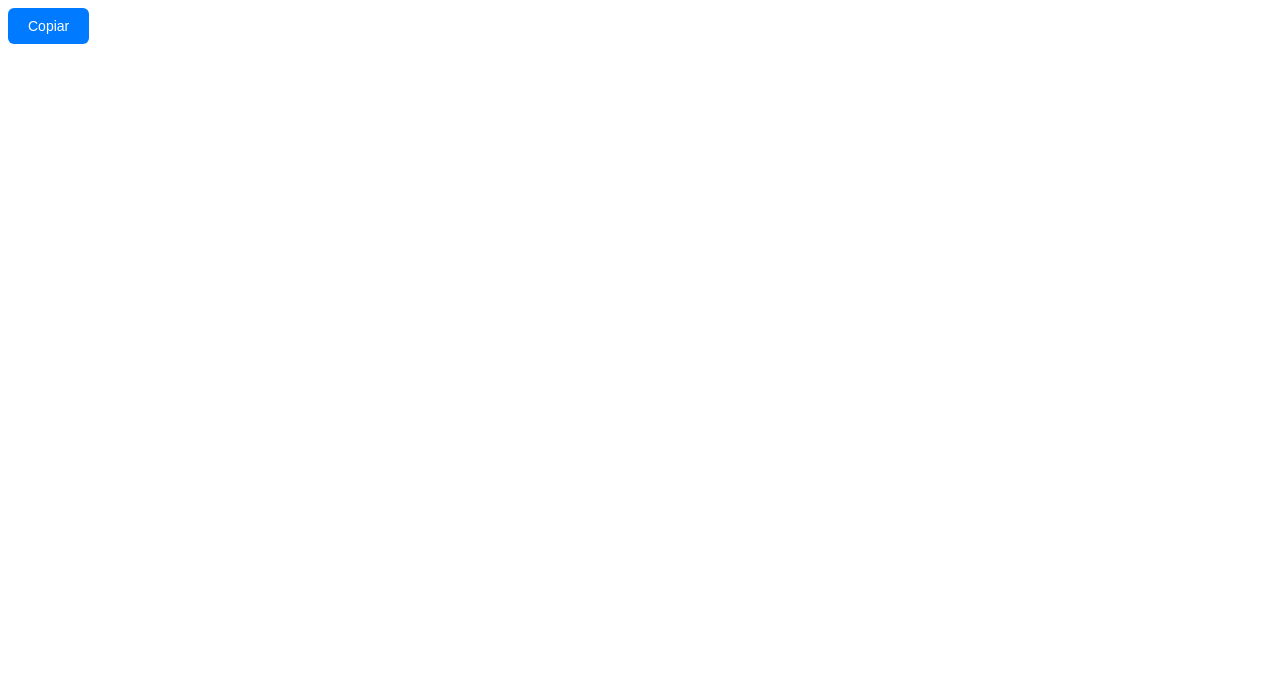
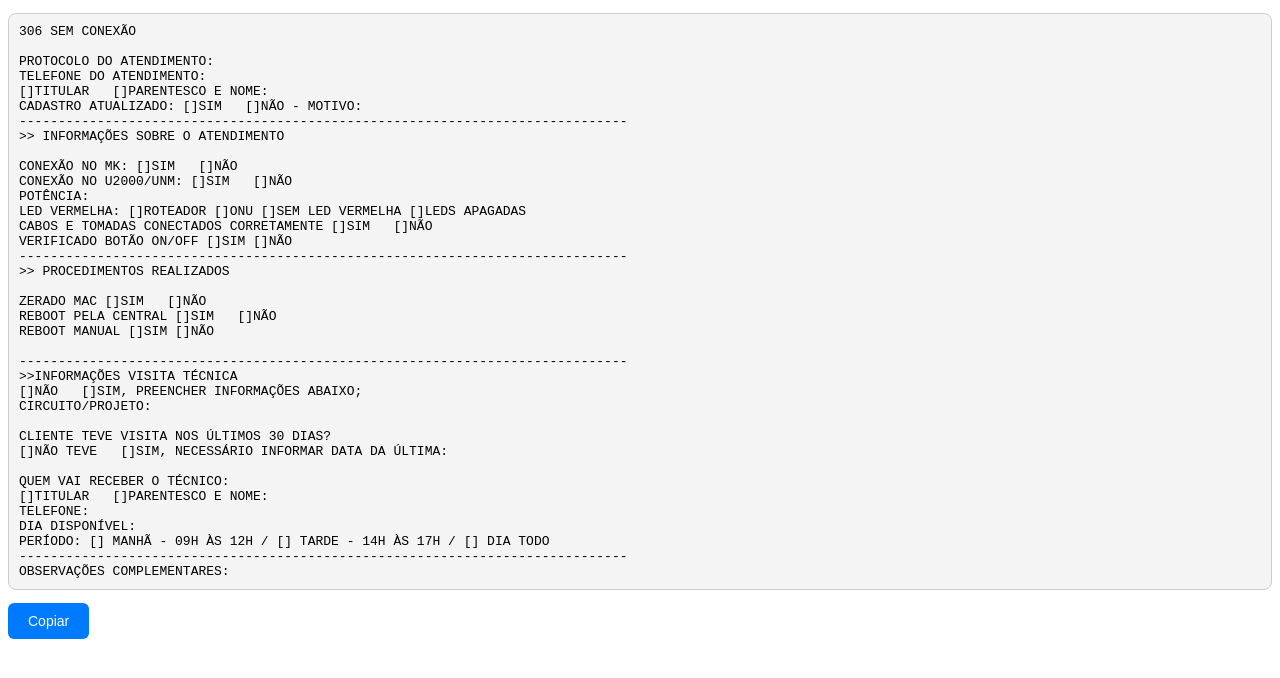
Before and after one commit to gestaovistel-byte/botao-copiar, a plain HTML site: page index.html in a window 1280 px wide. Drawn offline with Linux system fonts and the light colour scheme.

Commit message:
Update index.html

```diff
--- a/index.html
+++ b/index.html
@@ -5,6 +5,15 @@
   <title>Botão Copiar</title>
   <style>
     body { font-family: Arial, sans-serif; }
+    pre {
+      background: #f4f4f4;
+      padding: 10px;
+      border-radius: 8px;
+      border: 1px solid #ccc;
+      max-width: 100%;
+      overflow: auto;
+      white-space: pre-wrap;
+    }
     button {
       padding: 10px 20px;
       border: none;
@@ -18,6 +27,45 @@
   </style>
 </head>
 <body>
+  <pre id="codigo">
+306 SEM CONEXÃO
+
+PROTOCOLO DO ATENDIMENTO:
+TELEFONE DO ATENDIMENTO:
+[]TITULAR   []PARENTESCO E NOME:
+CADASTRO ATUALIZADO: []SIM   []NÃO - MOTIVO:
+------------------------------------------------------------------------------
+>> INFORMAÇÕES SOBRE O ATENDIMENTO
+
+CONEXÃO NO MK: []SIM   []NÃO
+CONEXÃO NO U2000/UNM: []SIM   []NÃO
+POTÊNCIA:
+LED VERMELHA: []ROTEADOR []ONU []SEM LED VERMELHA []LEDS APAGADAS
+CABOS E TOMADAS CONECTADOS CORRETAMENTE []SIM   []NÃO
+VERIFICADO BOTÃO ON/OFF []SIM []NÃO
+------------------------------------------------------------------------------
+>> PROCEDIMENTOS REALIZADOS
+
+ZERADO MAC []SIM   []NÃO
+REBOOT PELA CENTRAL []SIM   []NÃO
+REBOOT MANUAL []SIM []NÃO
+
+------------------------------------------------------------------------------
+>>INFORMAÇÕES VISITA TÉCNICA
+[]NÃO   []SIM, PREENCHER INFORMAÇÕES ABAIXO;
+CIRCUITO/PROJETO:
+
+CLIENTE TEVE VISITA NOS ÚLTIMOS 30 DIAS?
+[]NÃO TEVE   []SIM, NECESSÁRIO INFORMAR DATA DA ÚLTIMA:
+
+QUEM VAI RECEBER O TÉCNICO:
+[]TITULAR   []PARENTESCO E NOME:
+TELEFONE:
+DIA DISPONÍVEL:
+PERÍODO: [] MANHÃ - 09H ÀS 12H / [] TARDE - 14H ÀS 17H / [] DIA TODO
+------------------------------------------------------------------------------
+OBSERVAÇÕES COMPLEMENTARES:
+</pre>
   <button id="copiar">Copiar</button>
 
   <script>
```
